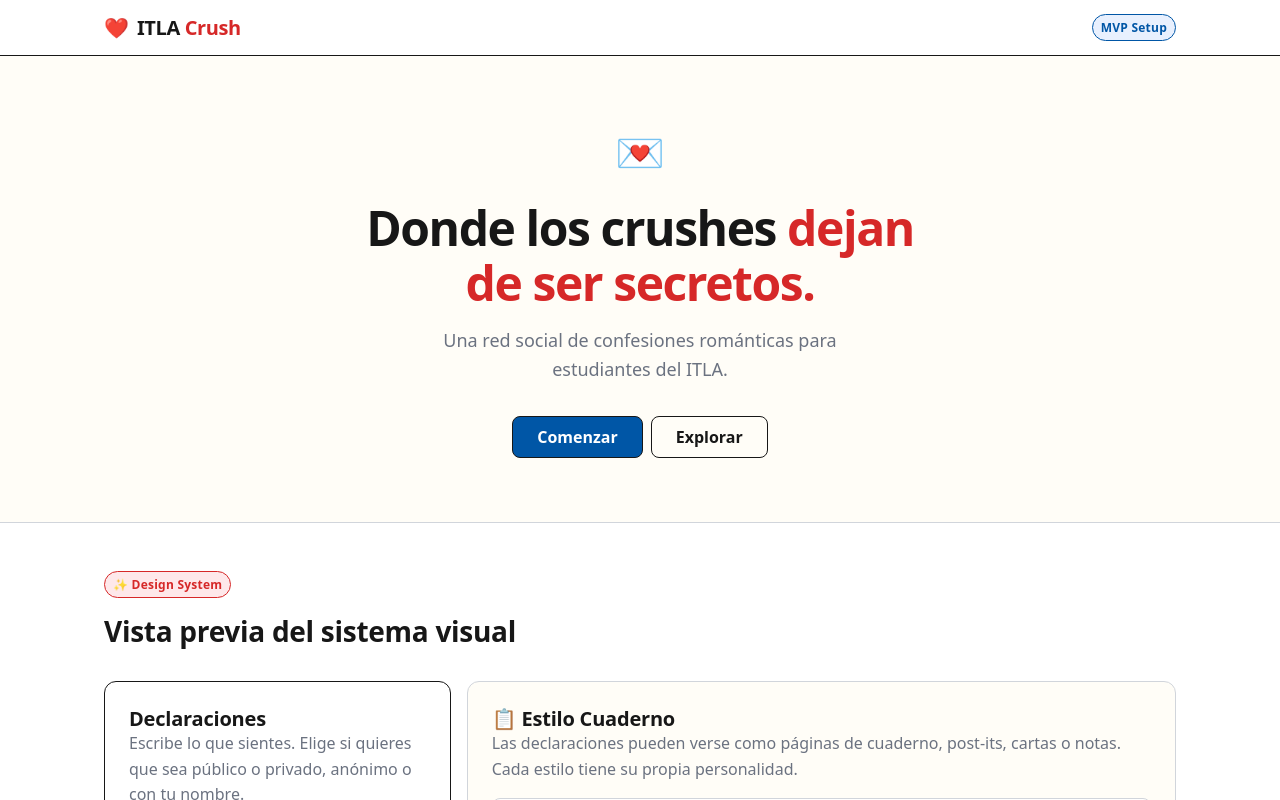
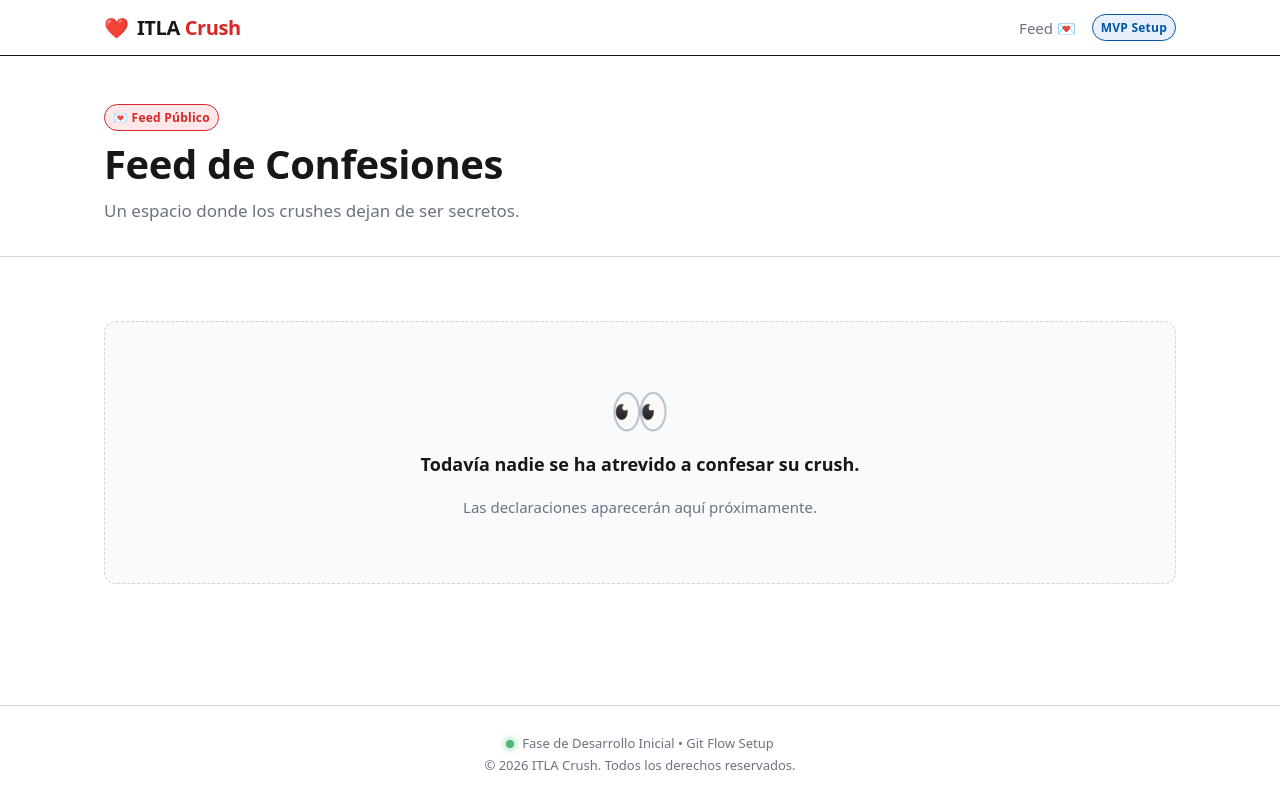
Before and after one commit to desireepo2006/itla-crush, a React (Vite) app: page /feed in a window 1280 px wide. Shown: the top 800 px of the page. Built offline with nearby package versions, Linux system fonts and the light colour scheme.

Commit message:
feat(router): implementar enrutamiento base con react-router-dom

```diff
--- a/package.json
+++ b/package.json
@@ -11,7 +11,8 @@
   },
   "dependencies": {
     "react": "^19.2.8",
-    "react-dom": "^19.2.8"
+    "react-dom": "^19.2.8",
+    "react-router-dom": "^7.18.2"
   },
   "devDependencies": {
     "@eslint/js": "^10.0.1",
--- a/src/App.jsx
+++ b/src/App.jsx
@@ -1,11 +1,18 @@
+import { BrowserRouter, Routes, Route } from 'react-router-dom'
 import { Layout } from './components/layout/Layout'
 import { Home } from './pages/Home'
+import { Feed } from './pages/Feed'
 
 function App() {
   return (
-    <Layout>
-      <Home />
-    </Layout>
+    <BrowserRouter>
+      <Layout>
+        <Routes>
+          <Route path="/" element={<Home />} />
+          <Route path="/feed" element={<Feed />} />
+        </Routes>
+      </Layout>
+    </BrowserRouter>
   )
 }
 
--- a/src/components/layout/Layout.css
+++ b/src/components/layout/Layout.css
@@ -95,3 +95,22 @@
   from { opacity: 0.4; }
   to { opacity: 1; }
 }
+
+/* ── Navigation ── */
+.layout-nav {
+  display: flex;
+  align-items: center;
+  gap: var(--space-md);
+}
+
+.layout-nav-link {
+  font-size: 0.9375rem;
+  font-weight: 500;
+  color: var(--color-text-secondary);
+  text-decoration: none;
+  transition: color var(--transition-fast);
+}
+
+.layout-nav-link:hover {
+  color: var(--color-text);
+}
--- a/src/components/layout/Layout.jsx
+++ b/src/components/layout/Layout.jsx
@@ -4,6 +4,7 @@
  * Base layout wrapper with header and footer.
  * Flat design, thin black borders, ITLA branding.
  */
+import { Link } from 'react-router-dom'
 import './Layout.css'
 
 export function Layout({ children }) {
@@ -11,13 +12,16 @@ export function Layout({ children }) {
     <div className="layout">
       <header className="layout-header">
         <div className="container layout-header-inner">
-          <a href="/" className="layout-logo" aria-label="ITLA Crush — Inicio">
+          <Link to="/" className="layout-logo" aria-label="ITLA Crush — Inicio">
             <span className="layout-logo-heart" aria-hidden="true">❤️</span>
             <span className="layout-logo-text">
               ITLA <span className="layout-logo-crush">Crush</span>
             </span>
-          </a>
-          <span className="badge badge-primary">MVP Setup</span>
+          </Link>
+          <nav className="layout-nav">
+            <Link to="/feed" className="layout-nav-link">Feed 💌</Link>
+            <span className="badge badge-primary">MVP Setup</span>
+          </nav>
         </div>
       </header>
 
--- /dev/null
+++ b/src/pages/Feed.css
@@ -0,0 +1,55 @@
+/* Feed — ITLA Crush */
+
+/* ── Hero ── */
+.feed-hero {
+  padding: var(--space-2xl) 0 var(--space-xl);
+  border-bottom: 1px solid var(--color-border-soft);
+}
+
+.feed-hero-title {
+  margin-top: var(--space-sm);
+  margin-bottom: var(--space-sm);
+}
+
+.feed-hero-subtitle {
+  font-size: 1.0625rem;
+  color: var(--color-text-secondary);
+  margin: 0;
+}
+
+/* ── Content ── */
+.feed-content {
+  padding: var(--space-3xl) 0;
+}
+
+/* ── Empty State ── */
+.feed-empty-state {
+  display: flex;
+  flex-direction: column;
+  align-items: center;
+  justify-content: center;
+  gap: var(--space-md);
+  text-align: center;
+  padding: var(--space-3xl) var(--space-xl);
+  border: 1px dashed var(--color-border-soft);
+  border-radius: var(--radius-lg);
+  background-color: var(--color-surface);
+}
+
+.feed-empty-icon {
+  font-size: 3rem;
+  line-height: 1;
+}
+
+.feed-empty-text {
+  font-size: 1.125rem;
+  font-weight: 600;
+  color: var(--color-text);
+  margin: 0;
+}
+
+.feed-empty-sub {
+  font-size: 0.9375rem;
+  color: var(--color-text-secondary);
+  margin: 0;
+}
--- /dev/null
+++ b/src/pages/Feed.jsx
@@ -0,0 +1,37 @@
+/**
+ * Feed — ITLA Crush
+ *
+ * Vista del feed público de confesiones.
+ * Fase 6 del proyecto: se conectará a Firebase una vez que la autenticación esté lista.
+ */
+import './Feed.css'
+
+export function Feed() {
+  return (
+    <div className="feed">
+      <section className="feed-hero">
+        <div className="container">
+          <span className="badge badge-accent">💌 Feed Público</span>
+          <h1 className="feed-hero-title">Feed de Confesiones</h1>
+          <p className="feed-hero-subtitle">
+            Un espacio donde los crushes dejan de ser secretos.
+          </p>
+        </div>
+      </section>
+
+      <section className="feed-content">
+        <div className="container">
+          <div className="feed-empty-state">
+            <span className="feed-empty-icon" aria-hidden="true">👀</span>
+            <p className="feed-empty-text">
+              Todavía nadie se ha atrevido a confesar su crush.
+            </p>
+            <p className="feed-empty-sub">
+              Las declaraciones aparecerán aquí próximamente.
+            </p>
+          </div>
+        </div>
+      </section>
+    </div>
+  )
+}
```
Also changed, not shown: 1 other file (tests, documents, lock files or other folders).
